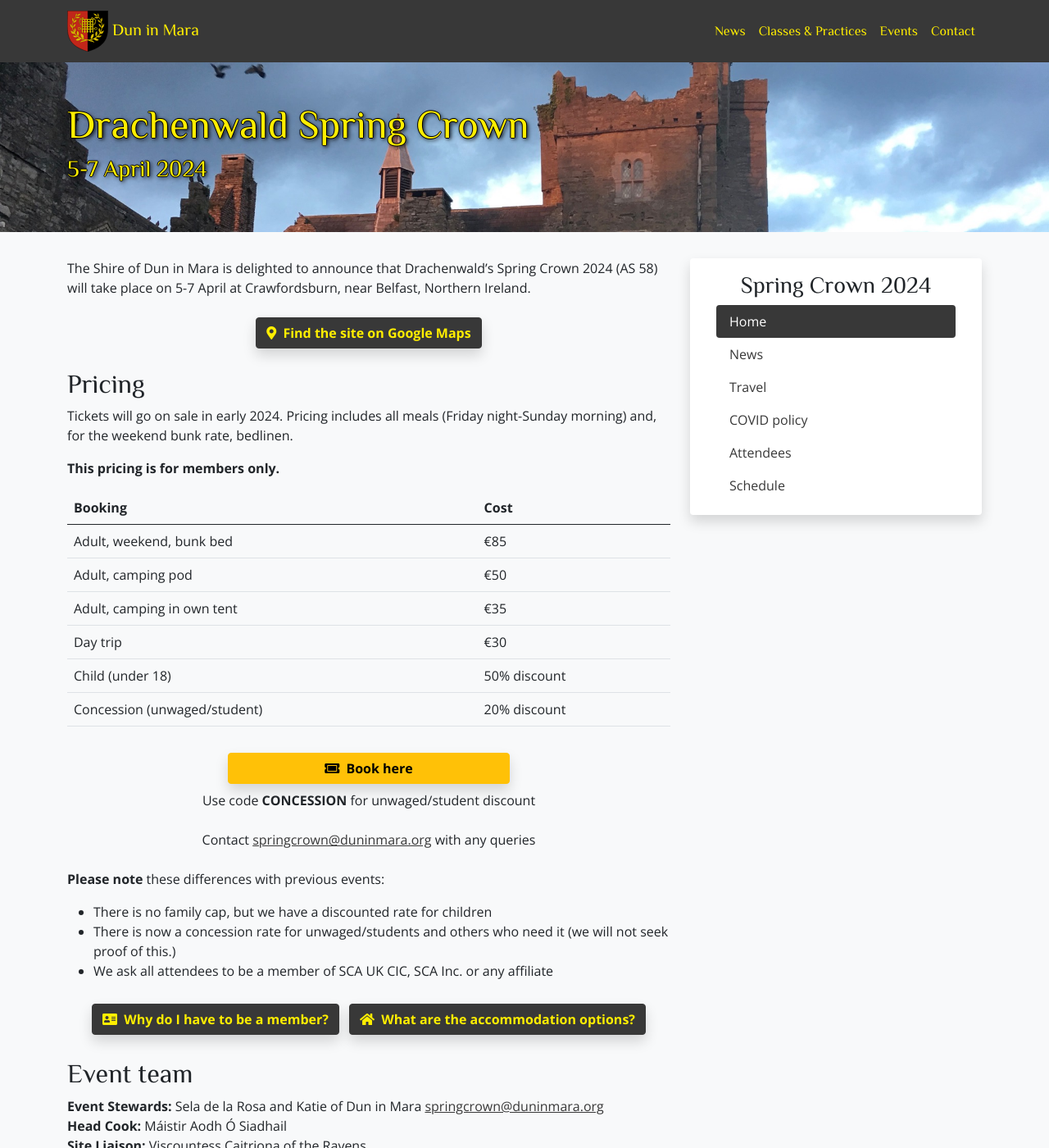
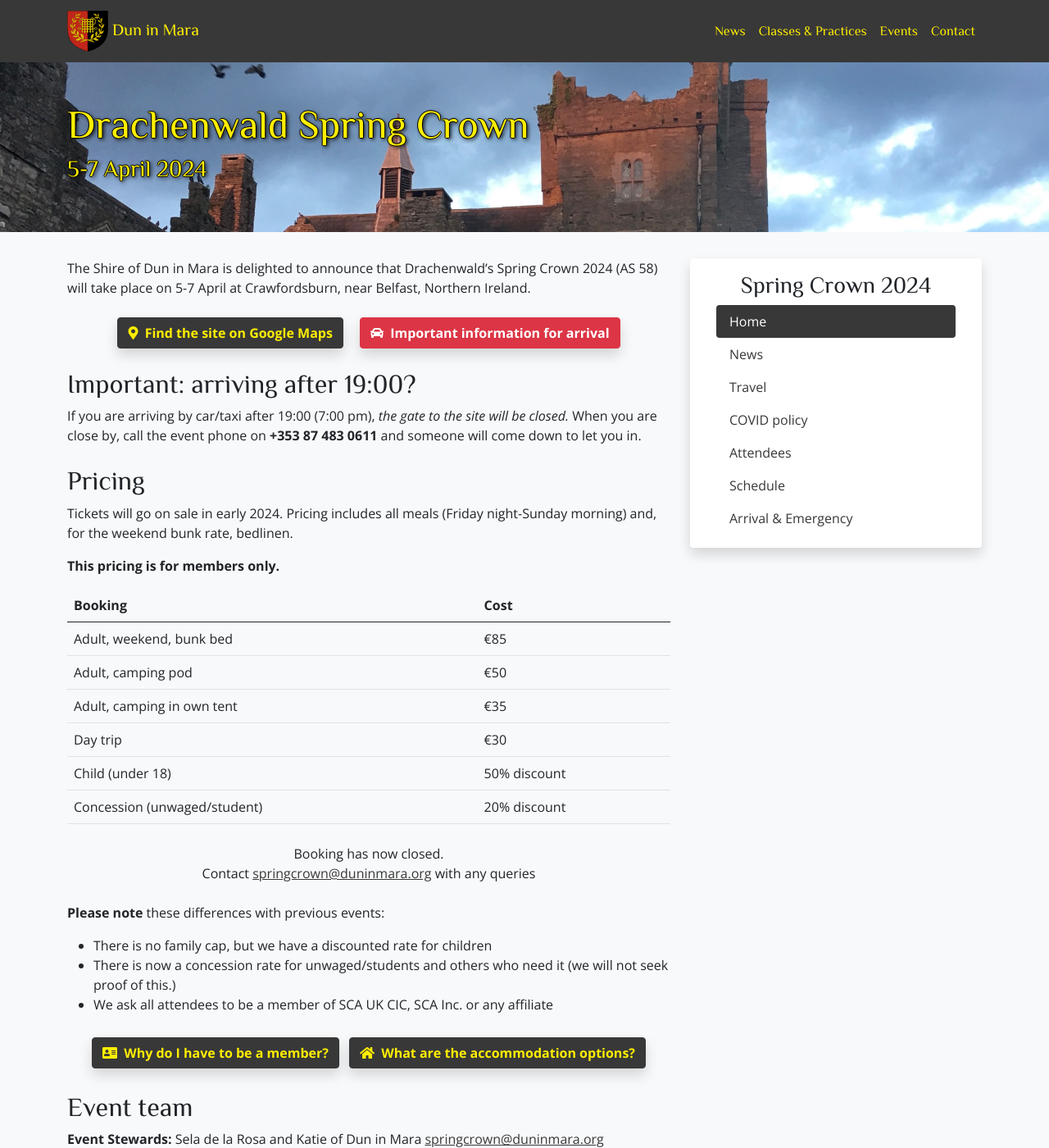
Before and after one commit to drachenwald/dun-in-mara, a Jekyll site: the page built from events/2024/crown/index.md, in a window 1280 px wide and 1400 px high. Shown: the whole window at 82% size. Built offline with Jekyll 4.4.1, drawn with Linux system fonts in a browser that asks for light colours; comment, search, counter and statistics services are not loaded.

Commit message:
arrival & emergency info for spring crown

```diff
--- a/_data/nav.yaml
+++ b/_data/nav.yaml
@@ -22,3 +22,5 @@
     url: /events/2024/crown/attendees/
   - title: "Schedule"
     url: /events/2024/crown/schedule/
+  - title: "Arrival & Emergency"
+    url: /events/2024/crown/arrival/
--- a/events/2024/crown/index.md
+++ b/events/2024/crown/index.md
@@ -8,8 +8,16 @@
 (AS 58) will take place on 5-7 April at Crawfordsburn, near Belfast, Northern Ireland.
 
 <div class="text-center m-4">
-  <a class="btn btn-primary shadow" href="https://goo.gl/maps/8uu821gQU5bRg1uf9"><i class="fas fa-map-marker-alt me-1"></i> Find the site on Google Maps</a>
+  <a class="btn btn-primary shadow mx-2" href="https://goo.gl/maps/8uu821gQU5bRg1uf9"><i class="fas fa-map-marker-alt me-1"></i> Find the site on Google Maps</a>
+  <a class="btn btn-danger shadow mx-2" href="{% link events/2024/crown/arrival.md %}"><i class="fas fa-car me-1"></i> Important information for arrival</a>
 </div>
+
+## Important: arriving after 19:00?
+
+If you are arriving by car/taxi after 19:00 (7:00 pm), _the gate to the site will be closed._
+When you are close by, call the event phone on **+353 87 483 0611** and someone will come down to
+let you in.
+
 
 <h2 class="mt-4">Pricing</h2>
 
@@ -29,11 +37,7 @@
 |----------------------------|----------------|
 
 <div class="text-center m-4">
-  <a class="btn btn-warning shadow m-2 w-50" href="https://fienta.com/spring-crown-2024"><i class="fas fa-ticket-alt me-1 m"></i> Book here</a><br />
-  Use code <b>CONCESSION</b> for unwaged/student discount
-</div>
-
-<div class="text-center m-4">
+  Booking has now closed.<br />
   Contact <a href="mailto:springcrown@duninmara.org">springcrown@duninmara.org</a> with any queries
 </div>
 
```
Also changed, not shown: events/2024/crown/arrival.md (added, +43 -0 lines).
